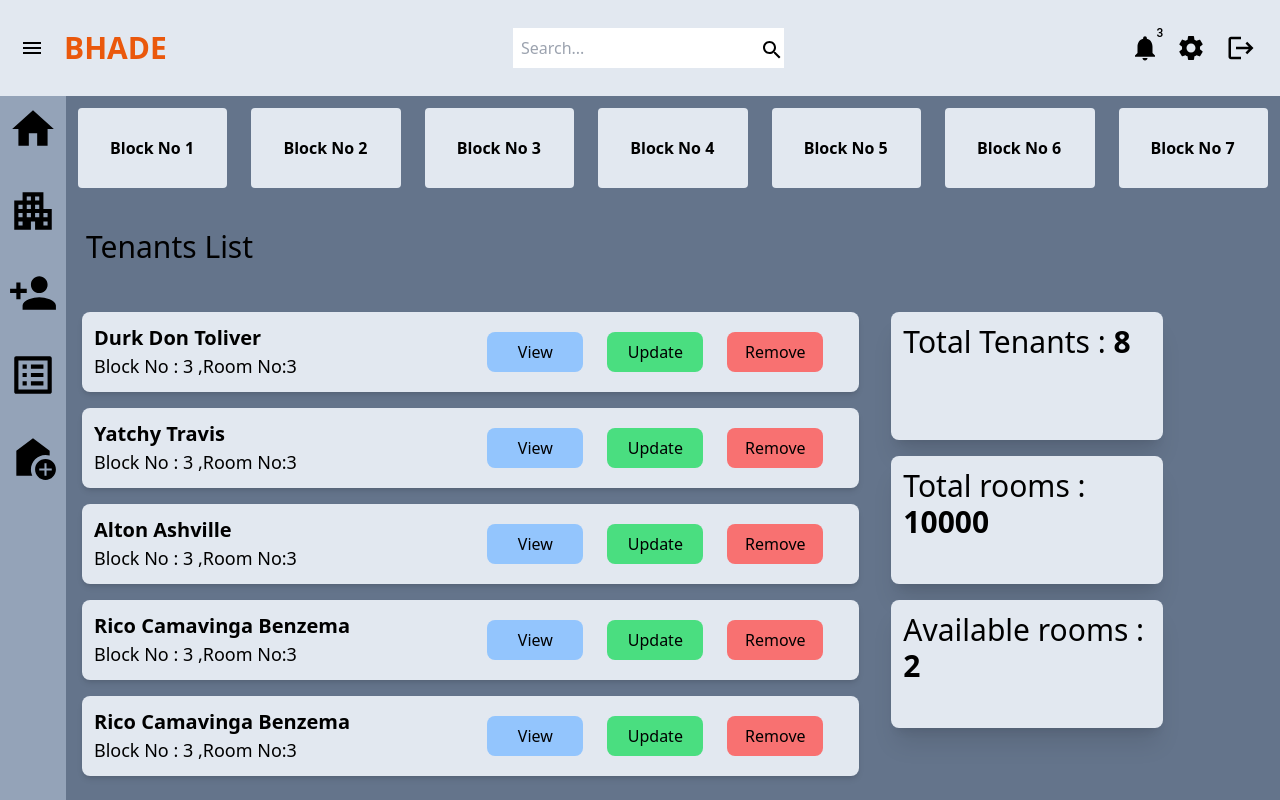
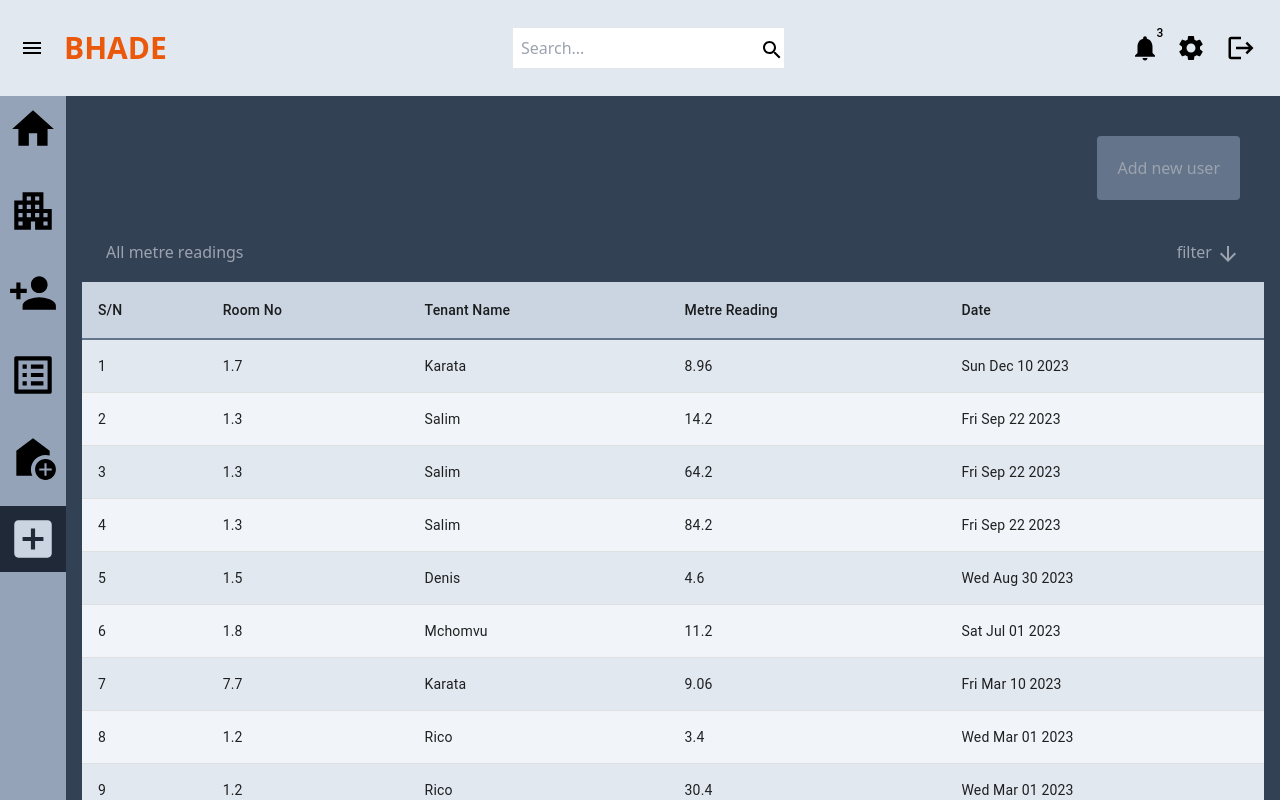
Before and after one commit to Frank-128/bhade, a React (Vite) app: page /metre in a window 1280 px wide. Before the commit this address led to /. Shown: the top 800 px of the page. Built offline with nearby package versions, Linux system fonts and the light colour scheme.

Commit message:
frank committed metre page

```diff
--- a/src/App.jsx
+++ b/src/App.jsx
@@ -24,6 +24,7 @@ import AddRooms from "./pages/AddRooms";
 import TodoList from "./pages/TodoList";
 import AddBlock from "./pages/AddBlock";
 import axios from "axios";
+import Metre from "./pages/Metre";
 
 axios.defaults.baseURL = "http://localhost:8000/api";
 axios.defaults.headers.post["Content-Type"] = "application/json";
@@ -132,6 +133,7 @@ function App() {
           <Route path="/editTenant" element={<EditTenant />} />
           <Route path="/addBlock" element={<AddBlock />} />
           <Route path="/addRoom" element={<AddRooms />} />
+          <Route path="/metre" element={<Metre/>} />
           <Route path="/todolist" element={<TodoList />} />
           <Route path="/changepassword" element={<ChangePassword />} />
           <Route path="/accounts" element={<Account />} />
--- a/src/assets/data.jsx
+++ b/src/assets/data.jsx
@@ -463,3 +463,90 @@ export const chartData = [
         10,12,9,5,23.567,2.4,34,13.41,17,16,7.8,2,
     ]
 ]
+
+export const metreData = [
+    {
+        name:"Frank",
+        roomNo:1.1,
+        metreReading:24.7,
+        date:new Date(2023,1,25,0,0,0)
+    },
+    {
+        name:"Rico",
+        roomNo:1.2,
+        metreReading:3.4,
+        date:new Date(2023,2,1,0,0,0)
+    },
+    {
+        name:"Salim",
+        roomNo:1.3,
+        metreReading:14.2,
+        date:new Date(2023,8,22,0,0,0)
+    },
+    {
+        name:"Heri",
+        roomNo:1.4,
+        metreReading:10.6,
+        date:new Date(2021,0,12,0,0,0)
+    },
+    {
+        name:"Denis",
+        roomNo:1.5,
+        metreReading:4.6,
+        date:new Date(2023,7,30,0,0,0)
+    },
+    {
+        name:"Mgaya",
+        roomNo:1.6,
+        metreReading:27.9,
+        date:new Date(2022,10,2,0,0,0)
+    },
+    {
+        name:"Karata",
+        roomNo:1.7,
+        metreReading:8.96,
+        date:new Date(2023,11,10,0,0,0)
+    },
+    {
+        name:"Mchomvu",
+        roomNo:1.8,
+        metreReading:11.2,
+        date:new Date(2023,6,1,0,0,0)
+    },
+    {
+        name:"Mgaya",
+        roomNo:2.6,
+        metreReading:27.9,
+        date:new Date(2022,10,2,0,0,0)
+    },
+    {
+        name:"Karata",
+        roomNo:7.7,
+        metreReading:9.06,
+        date:new Date(2023,2,10,0,0,0)
+    },
+    {
+        name:"Rico",
+        roomNo:1.2,
+        metreReading:30.4,
+        date:new Date(2023,2,1,0,0,0)
+    },
+    {
+        name:"Salim",
+        roomNo:1.3,
+        metreReading:64.2,
+        date:new Date(2023,8,22,0,0,0)
+    },
+    {
+        name:"Rico",
+        roomNo:1.2,
+        metreReading:5.4,
+        date:new Date(2023,2,1,0,0,0)
+    },
+    {
+        name:"Salim",
+        roomNo:1.3,
+        metreReading:84.2,
+        date:new Date(2023,8,22,0,0,0)
+    },
+]
--- a/src/components/Sidebar.jsx
+++ b/src/components/Sidebar.jsx
@@ -1,4 +1,5 @@
 import {
+  AddBox,
   AddHome,
   Apartment,
   Home,
@@ -178,6 +179,19 @@ function Sidebar({ isOpen,setIsOpen,activeItem,handleActive,routePath}) {
             {isOpen && <span className="text-xl">Add Block</span>}
           </div>
         </li>
+        <li>
+          <div
+            onClick={() => {handleActive("metre");navigate('/metre');setOpenBlocks(false)}}
+            className={
+              activeItem === "metre"
+                ? "flex items-center bg-gray-800 p-2 cursor-pointer text-slate-300"
+                : "flex items-center  p-2 cursor-pointer "
+            }
+          >
+            <AddBox style={{ fontSize: "50px" }} />{" "}
+            {isOpen && <span className="text-xl">Metre</span>}
+          </div>
+        </li>
       </ul>
     </div>
 
--- /dev/null
+++ b/src/pages/Metre.jsx
@@ -0,0 +1,129 @@
+import { ArrowDownward } from "@mui/icons-material";
+import {
+  Table,
+  TableCell,
+  TableHead,
+  TableRow,
+  TableBody,
+} from "@mui/material";
+import React, { useEffect, useState } from "react";
+import { metreData } from "../assets/data";
+
+function Metre() {
+  const [filterOpen, setFilterOpen] = useState(false);
+  const [filterName, setFilterName] = useState("");
+  const [filterTime, setFilterTime] = useState(false);
+  const [filterMonth, setFilterMonth] = useState("");
+
+
+  const handleFilter = (value)=>{
+
+    if(filterMonth !== "" || filterName!==''){
+
+        var res = ((value.date.getFullYear())+"-0"+(value.date.getMonth()+1)) === filterMonth
+        var nameRes = value.name.toLowerCase().includes(filterName.toLowerCase())
+
+        if(filterMonth !== "" && filterName!==''){
+            return res && nameRes
+        }
+        else if(filterMonth !== "" && filterName ===''){
+            return res
+        }
+
+
+         return nameRes
+
+    } else if(filterName === ''){
+        return filterName === ''
+    }
+
+
+
+  }
+  const handleSort = (a,b)=>{
+    const timeA = a.date
+    const timeB = b.date
+
+   if(filterTime){
+    return timeA - timeB
+   }
+   else if(!filterTime)
+   return timeB - timeA
+  }
+  const setDefaultValue = ()=>{
+    setFilterMonth("")
+    setFilterName("")
+    setFilterTime(false)
+  }
+
+  useEffect(()=>{
+    window.addEventListener("click",(e)=>{
+
+        if(!e.target.classList.contains("filterDiv")){
+            setFilterOpen(false)
+
+        }
+    })
+  },[])
+  return (
+    <div className="bg-slate-700 w-full flex flex-col h-screen text-gray-400">
+      <div>
+        <button className="bg-slate-500 float-right m-10 p-5 rounded">
+          Add new user
+        </button>
+      </div>
+      <div>
+        <div className="flex relative justify-between px-10">
+          <span>All metre readings</span>
+          <div className="filterDiv">
+            <button className="filterDiv" onClick={() => setFilterOpen(!filterOpen)}>
+              filter <ArrowDownward className="filterDiv"/>
+            </button>
+          </div>
+          {filterOpen && (
+            <div className="absolute right-10 top-10 filterDiv bg-slate-500 p-5 float-right">
+              <ul className="flex filterDiv  flex-col gap-3">
+                <li className="cursor-pointer filterDiv hover:opacity-50"><label htmlFor="name" className="filterDiv"><span>Name</span></label> <input id="name" className="p-1 filterDiv bg-slate-400 text-slate-200" type="text" value={filterName} onChange={(e)=>setFilterName(e.target.value)} /></li>
+                <li className="cursor-pointer filterDiv hover:opacity-50"><label htmlFor="time" className="filterDiv"><span>Month</span></label> <input id="time" className="bg-slate-400 filterDiv text-slate-200" type="month" value={filterMonth} onChange={(e)=>setFilterMonth(e.target.value)} /></li>
+                <li className="cursor-pointer filterDiv hover:opacity-50" onClick={()=>setFilterTime(!filterTime)}>Time {filterTime?"(Descending)":"(Ascending)"}</li>
+                <li className="cursor-pointer filterDiv hover:opacity-50" onClick={setDefaultValue}>Default</li>
+              </ul>
+            </div>
+          )}
+        </div>
+      </div>
+      <div className="m-4 overflow-y-scroll">
+        <Table>
+          <TableHead>
+            <TableRow className="bg-slate-300 border-b-2 border-slate-500">
+              <TableCell>S/N</TableCell>
+              <TableCell>Room No</TableCell>
+              <TableCell>Tenant Name</TableCell>
+              <TableCell>Metre Reading</TableCell>
+              <TableCell>Date</TableCell>
+            </TableRow>
+          </TableHead>
+          <TableBody>
+            {metreData
+              .filter(
+                (item) =>  handleFilter(item)
+              ).sort(handleSort)
+              .map((item, index) => (
+                <TableRow
+                  className={index % 2 === 0 ? "bg-slate-200" : "bg-slate-100"}
+                >
+                  <TableCell>{index + 1}</TableCell>
+                  <TableCell>{item.roomNo}</TableCell>
+                  <TableCell>{item.name}</TableCell>
+                  <TableCell>{item.metreReading}</TableCell>
+                  <TableCell>{item.date.toDateString()}</TableCell>
+                </TableRow>
+              ))}
+          </TableBody>
+        </Table>
+      </div>
+    </div>
+  );
+}
+
+export default Metre;
```
